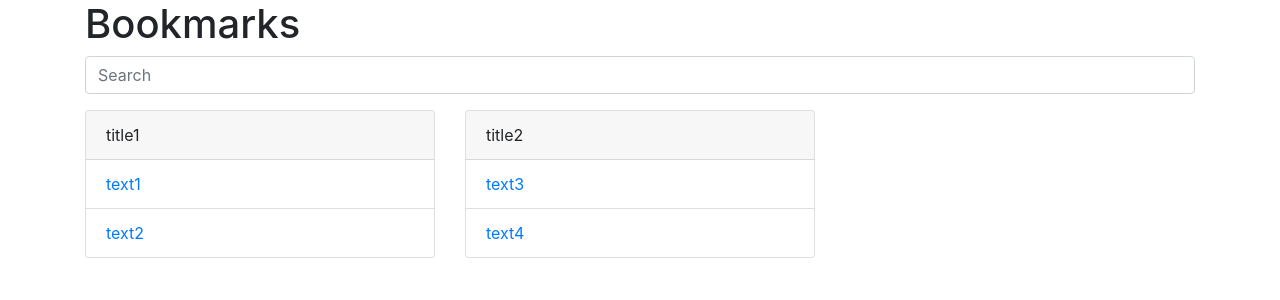
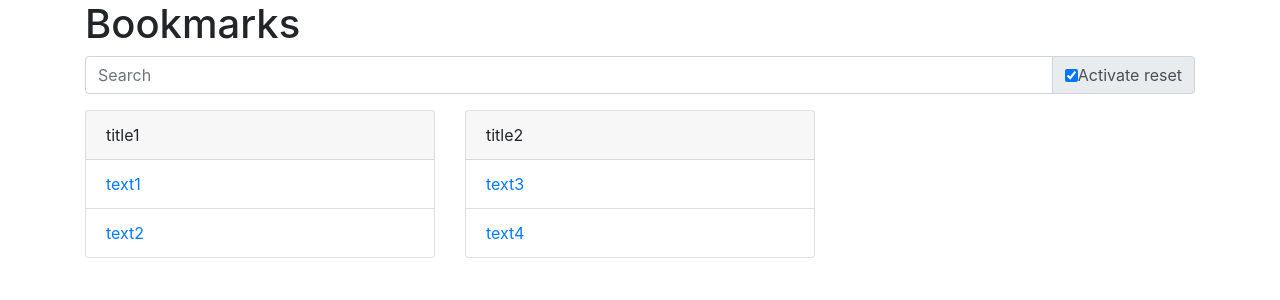
Before and after one commit to Mathou54/Bookmarks, an Angular app: page / in a window 1280 px wide. Shown: the top 300 px of the page. Built offline with nearby package versions, Linux system fonts and the light colour scheme.

Commit message:
feat(bookmarks): add reset to filter

```diff
--- a/src/app/bookmarks/bookmarks.component.html
+++ b/src/app/bookmarks/bookmarks.component.html
@@ -1,16 +1,25 @@
 <div class="search">
 	<div class="input-group">
-		<input class="form-control" type="text" [(ngModel)]="search" placeholder="Search">
+		<input class="form-control" type="text" placeholder="Search"
+			   [(ngModel)]="search"
+			   (keyup)="onKeyUpOnSearch($event)">
+		<div class="input-group-append">
+			<span class="input-group-text">
+				<input type="checkbox" aria-label="Activate reset keys" id="should-reset-search"
+					   [(ngModel)]="shouldResetSearch">
+				<span>Activate reset</span>
+			</span>
+		</div>
 	</div>
 </div>
 <div class="bookmarks">
 	<div class="row">
 		<div class="col-4"
-			 *ngFor="let group of filterGroup(groups, search)">
+			 *ngFor="let group of filteredGroups">
 			<div class="card">
 				<div class="card-header">{{group.title}}</div>
 				<ul class="list-group list-group-flush">
-					<li class="list-group-item" *ngFor="let bookmark of group.bookmarks">
+					<li class="list-group-item" *ngFor="let bookmark of group.bookmarks" (click)="clickOnBookmark()">
 						<a [href]="bookmark.url">{{bookmark.text}}</a>
 					</li>
 				</ul>
--- a/src/app/bookmarks/bookmarks.component.ts
+++ b/src/app/bookmarks/bookmarks.component.ts
@@ -9,9 +9,13 @@ import {bookmarks} from './bookmarks.file';
 })
 export class BookmarksComponent implements OnInit {
 
+	public readonly resetSearchKeys: string[] = ['Enter', 'Escape'];
+
 	public search: string = '';
+	public shouldResetSearch: boolean = true;
 
 	public groups: BookmarksGroup[] = bookmarks;
+	public filteredGroups: BookmarksGroup[] = bookmarks;
 
 	constructor() {
 	}
@@ -19,7 +23,22 @@ export class BookmarksComponent implements OnInit {
 	ngOnInit() {
 	}
 
-	filterGroup(groups: BookmarksGroup[], search: string): BookmarksGroup[] {
+	public onKeyUpOnSearch(event: KeyboardEvent): void {
+		if (this.shouldResetSearch) {
+			if (this.resetSearchKeys.includes(event.key)) {
+				this.search = '';
+			}
+		}
+		this.filteredGroups = this.filterGroup(this.groups, this.search);
+	}
+
+	public clickOnBookmark(): void {
+		if (this.shouldResetSearch) {
+			this.search = '';
+		}
+	}
+
+	private filterGroup(groups: BookmarksGroup[], search: string): BookmarksGroup[] {
 		return groups.map(group => {
 			return {
 				title: group.title,
```
